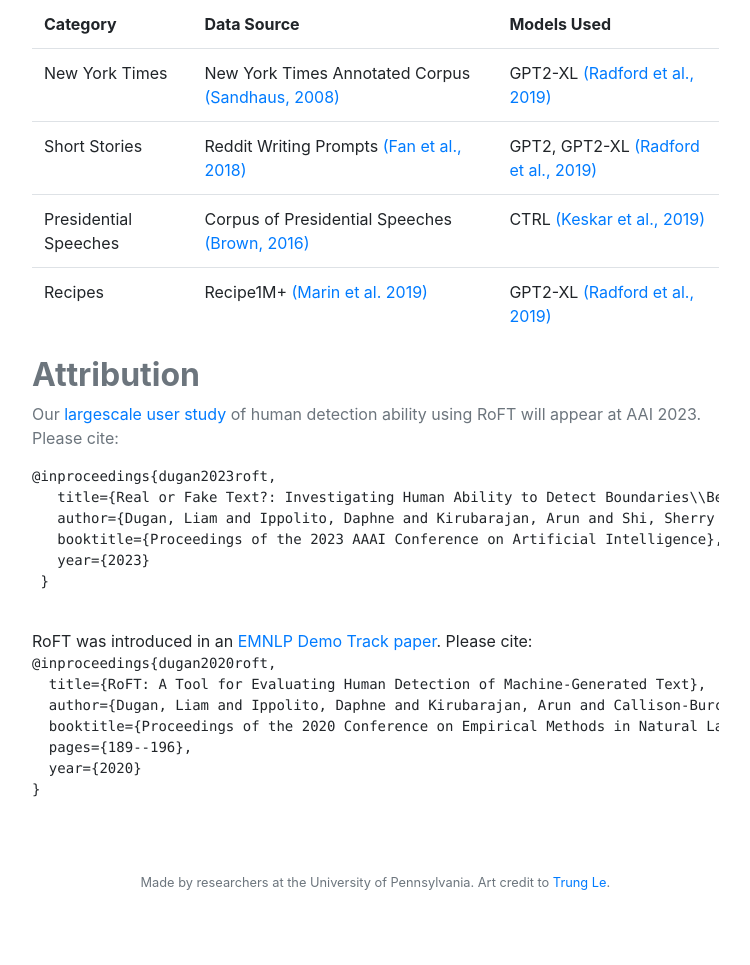
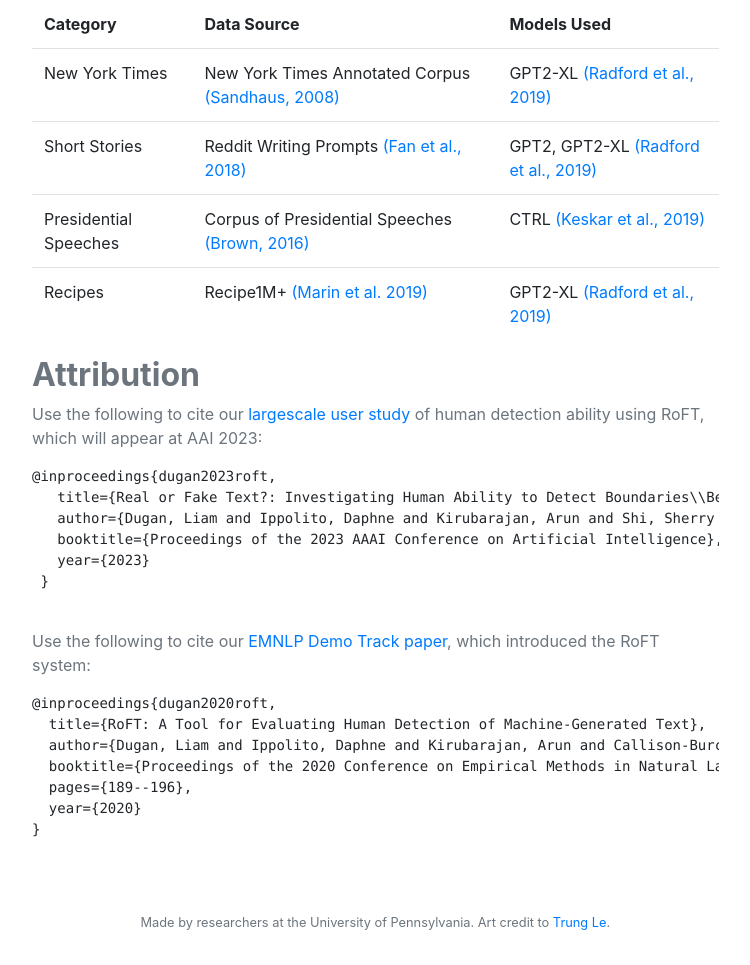
Before and after one commit to kirubarajan/roft, a Django app: template annotation/core/templates/about.html in a window 1280 px wide. Shown: the part 1031-1996 px from the top of the page, without its empty margins (85-835 px from the left). Before the commit the page ends 1921 px from the top, so only its background shows below. Run offline with Django 3.2, Linux system fonts and the light colour scheme; the template is opened without the code that fills it, so the values that code supplies are empty; some libraries are stand-ins or nearby versions.

Commit message:
updated formatting

```diff
--- a/annotation/core/templates/about.html
+++ b/annotation/core/templates/about.html
@@ -60,7 +60,8 @@
     </table>
     <h2 style="margin-top: 1rem" class="text-muted"><strong>Attribution</strong></h2>
     <p class="text-muted">
-	Our <a href="https://www.seas.upenn.edu/~ldugan/roft.pdf">largescale user study</a> of human detection ability using RoFT will appear at AAI 2023. Please cite:
+	Use the following to cite our <a href="https://www.seas.upenn.edu/~ldugan/roft.pdf">largescale user study</a> of human detection ability using RoFT, which will appear at AAI 2023:
+    <div/>
     <pre>
 @inproceedings{dugan2023roft,
    title={Real or Fake Text?: Investigating Human Ability to Detect Boundaries\\Between Human-Written and Machine-Generated Text},
@@ -69,8 +70,11 @@
    year={2023}
  }
 	</pre>
-	<div/>
-    RoFT was introduced in an <a href="https://aclanthology.org/2020.emnlp-demos.25/">EMNLP Demo Track paper</a>. Please cite:
+    </p>
+    <div/><div/>
+    <p class="text-muted">
+        Use the following to cite our <a href="https://aclanthology.org/2020.emnlp-demos.25/">EMNLP Demo Track paper</a>, which introduced the RoFT system:
+    <div/>
     <pre>
 @inproceedings{dugan2020roft,
   title={RoFT: A Tool for Evaluating Human Detection of Machine-Generated Text},
```
